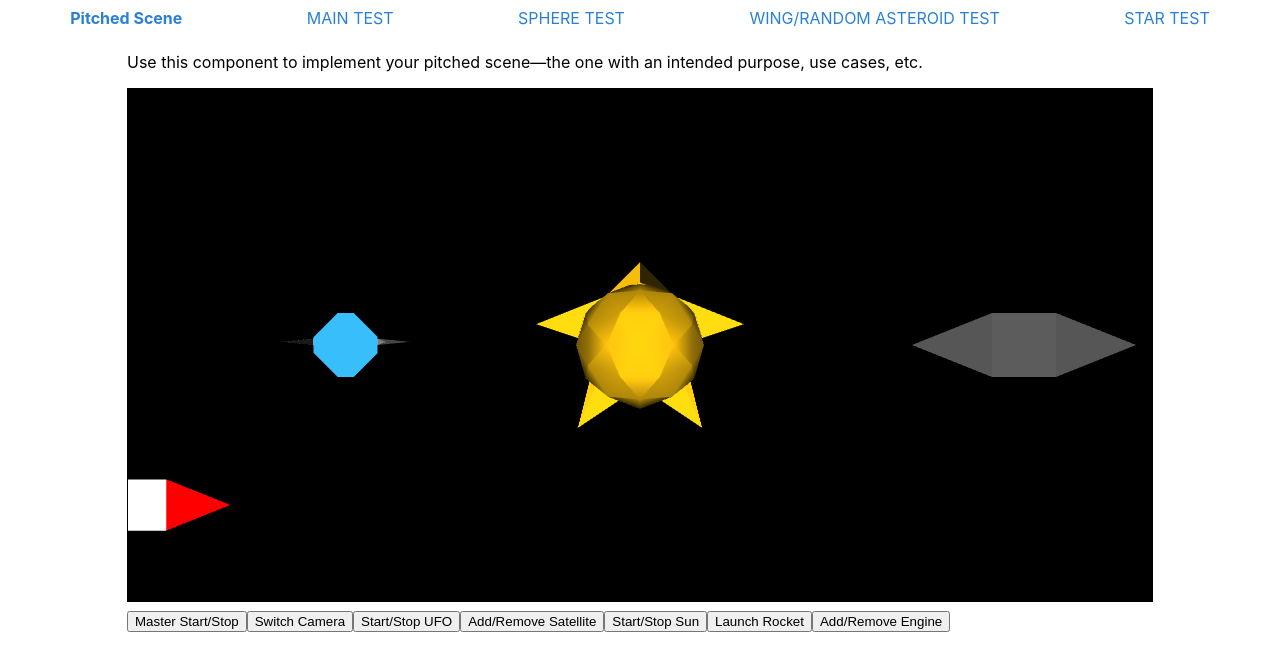
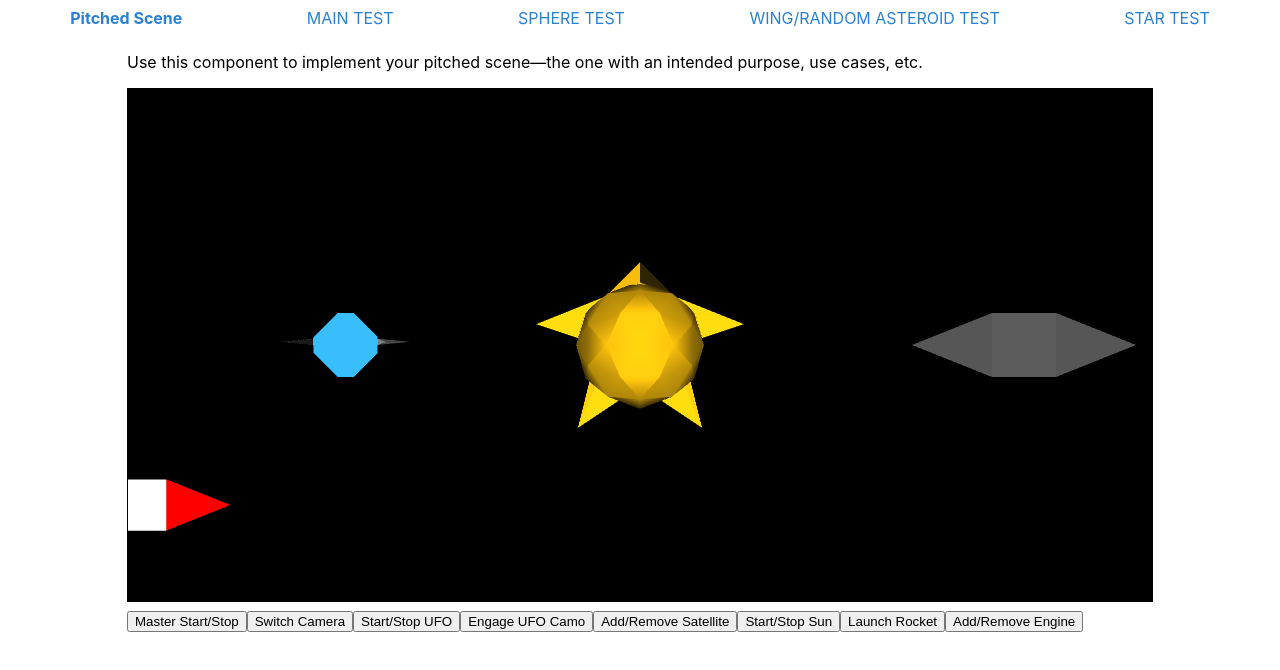
Before and after one commit to nndpznn/fiddleverseLibrary3D, a React (Create React App) app: page /pitched in a window 1280 px wide. Shown: the top 670 px of the page. Built offline with nearby package versions, Linux system fonts and the light colour scheme.

Commit message:
Added UFO Camo button

```diff
--- a/src/fiddleverse/fiddle3D.js
+++ b/src/fiddleverse/fiddle3D.js
@@ -71,6 +71,12 @@ class fiddle3D {
         }
         this.colorsBuffer = initVertexBuffer(this.gl, this.colors)
         this.normalsBuffer = initVertexBuffer(this.gl, this.smoothValue ? computeVertexNormals(this) : computeTriangleNormals(this))
+
+        if (this.children.length > 0) {
+            this.children.forEach(child => {
+                child.wireframe = newWireframeValue
+            })
+        }
     }
 
     setInstanceTransformation(newMatrix) {
--- a/src/fiddleverse/fiddleverse.js
+++ b/src/fiddleverse/fiddleverse.js
@@ -255,7 +255,7 @@ class Fiddleverse {
         let translation = new TranslationMatrix(...this.translationVector)
 
         let ortho = new OrthoMatrix(this.screenWidth, this.screenHeight, 100, -1000)
-        let projection = new PerspectiveMatrix(this.screenWidth, this.screenHeight, 100, -1000)
+        let projection = new PerspectiveMatrix(this.screenWidth, this.screenHeight, 100, 10000)
         //projection = new FiddleMatrix()
         gl.uniformMatrix4fv(this.projectionMatrix, gl.FALSE, new Float32Array(this.projectionMode ? ortho.glForm() : projection.glForm()))
 
--- a/src/testPages/PitchedScene.js
+++ b/src/testPages/PitchedScene.js
@@ -319,6 +319,10 @@ const PitchedScene = props => {
         ufoMoving = !ufoMoving
       },
 
+      toggleUFOCamo: () =>{
+        ufo.wireframe = !ufo.wireframe
+      },
+
       startSun: () => {
         sunMoving = !sunMoving
       },
@@ -359,6 +363,8 @@ const PitchedScene = props => {
 
   const handleStartUFO = event => fiddleverse.startUFO()
 
+  const handleUFOCamo = event => fiddleverse.toggleUFOCamo()
+
   const handleRemove = event => fiddleverse.removeSomething()
 
   const handleStartSun = event => fiddleverse.startSun()
@@ -391,6 +397,10 @@ const PitchedScene = props => {
         Start/Stop UFO
       </button>
 
+      <button disabled={!fiddleverse} onClick={handleUFOCamo}>
+        Engage UFO Camo
+      </button>
+
       <button disabled={!fiddleverse} onClick={handleRemove}>
         Add/Remove Satellite
       </button>
--- a/src/testPages/spherePage.js
+++ b/src/testPages/spherePage.js
@@ -133,6 +133,13 @@ const SphereTest = props => {
 
       toggleProjection: () => {
         fiddleverse.toggleProjection()
+        if(!fiddleverse.projectionMode){
+          icosphereTest.setInstanceTransformation(new TranslationMatrix(0, 0, -100))
+          icosphereFrame.setInstanceTransformation(new TranslationMatrix(0, 0, -100))
+        } else{
+          icosphereTest.setInstanceTransformation(new TranslationMatrix(0, 0, 100))
+          icosphereFrame.setInstanceTransformation(new TranslationMatrix(0, 0, 100))
+        }
         fiddleverse.drawScene()
       },
     })
```
